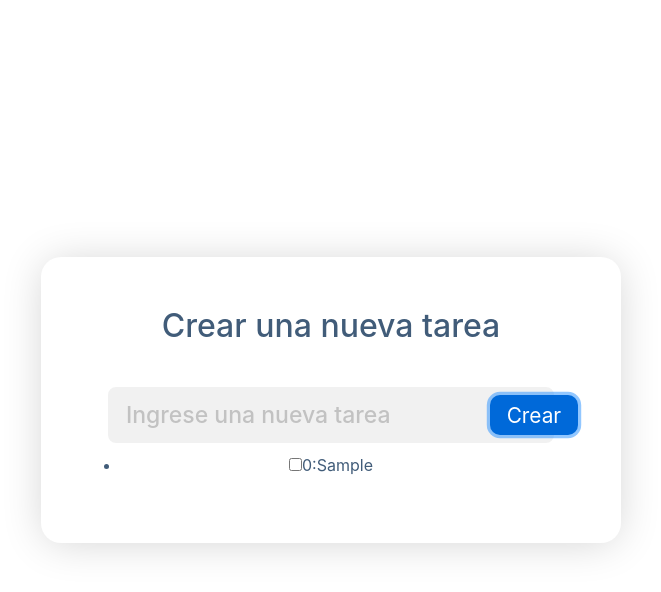
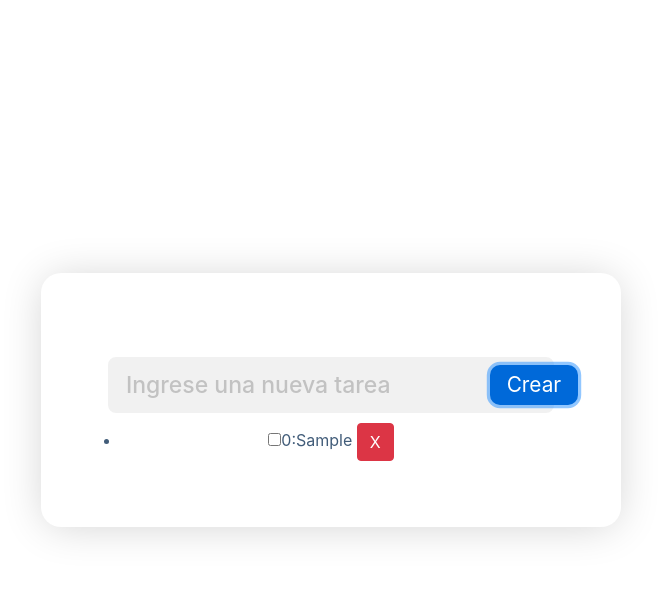
Before and after one commit to mauro-au/ToDoList, a Vue app: page / in a window 1280 px wide. Both pictures are taken after typing "Sample" into the empty fields and a click on the button "Crear". Shown: the top 592 px of the page, without its empty margins (309-970 px from the left). Built offline with nearby package versions, Linux system fonts and the light colour scheme; the HTML template or start-up script is replaced by a standard one.

Commit message:
Se agrega boton y funcionalidad de eliminar tarea

```diff
--- a/src/App.vue
+++ b/src/App.vue
@@ -2,15 +2,18 @@
   <div class="todolist">
     <div class="todolist__main">
       <div class="container">
-        <h2>{{ message }}</h2>
+        <title>
+          <h1>{{ message }}</h1>
+        </title>
         <br />
         <form class="todolist__search">
-            <input type="text" id="input" placeholder="Ingrese una nueva tarea" v-model="task" @keyup.enter.prevent="saveToDo"/>
-            <button class="btn btn-primary" @click.prevent="saveToDo">Crear</button>
+          <input type="text" id="input" placeholder="Ingrese una nueva tarea" v-model="task" @keyup.enter.prevent="saveToDo"/>
+          <button class="btn btn-primary" @click.prevent="saveToDo">Crear</button>
         </form>
         <ul class="container">
             <li v-for="(tarea, index) in toDoList" :key="index">
-                <input type="checkbox">{{index}}:{{tarea.name}}
+              <input type="checkbox">{{index}}:{{tarea.name}}
+              <span class="btn btn-danger" @click="delateToDo(index)">X</span>
             </li>
         </ul>
       </div>
@@ -27,15 +30,18 @@ export default {
     };
   },
   methods: {
-    mostrarNombre: function() {
-      this.mostrar = !this.mostrar;
-    },
     saveToDo() {
       if (this.task !== "") {
         this.toDoList.push({ name: this.task, done: false });
         this.show = true
       }
       this.task = "";
+    },
+    delateToDo(index) {
+      if (this.toDoList.length == 1) {
+        this.show = false
+      }
+      this.toDoList.splice(index, 1);
     },
   }
 };
```
